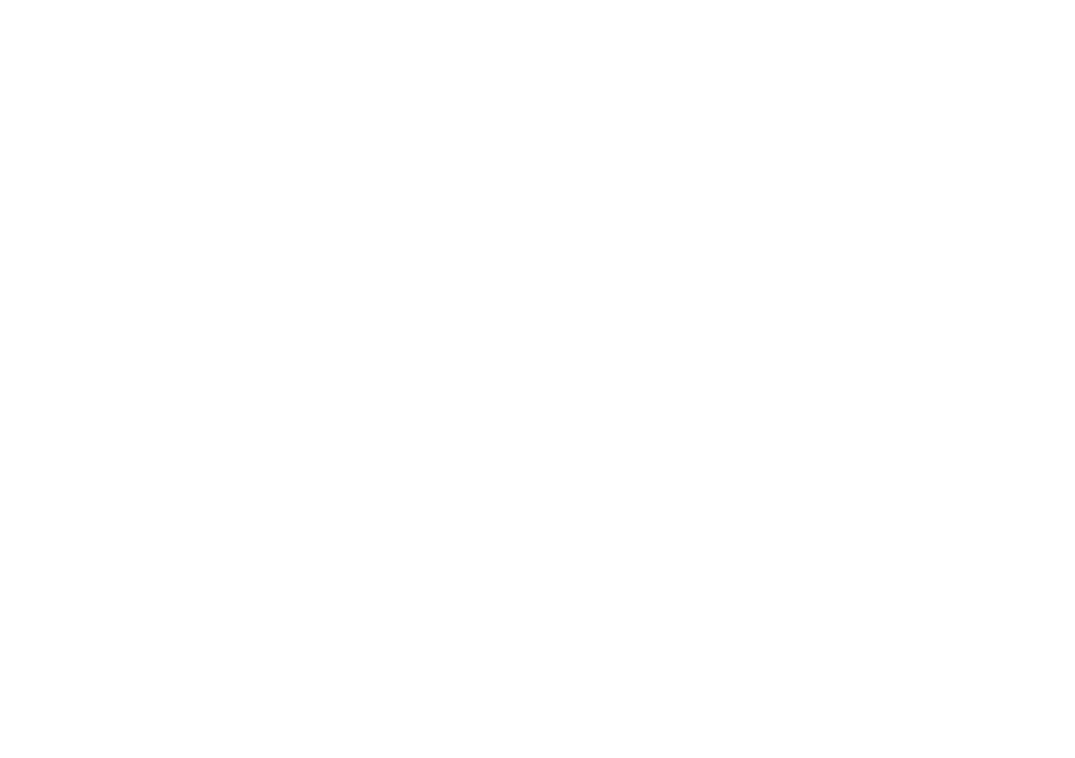
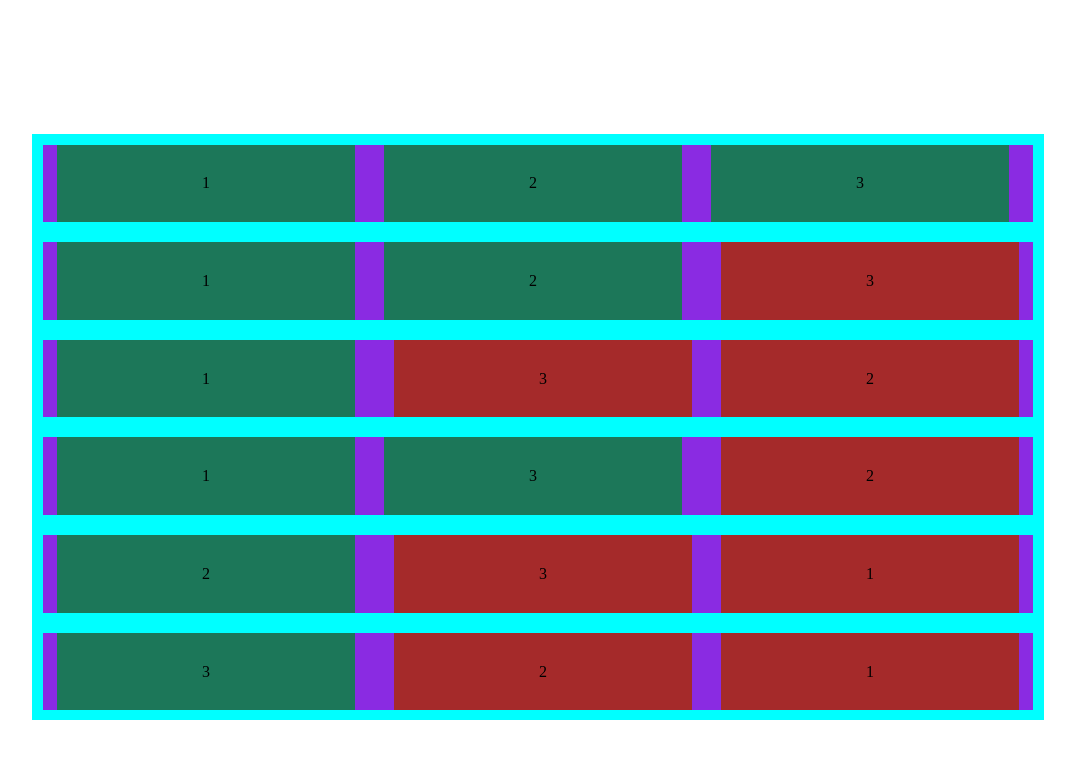
Before and after one commit to Paskanas/3_3-float_types, a website: page index.html in a window 1280 px wide. Shown: the whole page, without its empty margins (102-1177 px from the left). Drawn offline with Linux system fonts and the light colour scheme.

Commit message:
Finished exercise

```diff
--- a/index.html
+++ b/index.html
@@ -5,12 +5,84 @@
     <meta http-equiv="X-UA-Compatible" content="IE=edge" />
     <meta name="viewport" content="width=device-width, initial-scale=1.0" />
     <title>Floats</title>
+    <style>
+      div.leftBig {
+        float: left;
+        width: 98%;
+        background-color: blueviolet;
+        margin: 1%;
+      }
+
+      div.leftSmall {
+        float: left;
+        width: 30%;
+        background-color: rgb(28, 119, 89);
+        margin-left: 1.5%;
+        margin-right: 1.5%;
+        padding-top: 3%;
+        padding-bottom: 3%;
+        text-align: center;
+      }
+
+      div.rightSmall {
+        float: right;
+        width: 30%;
+        background-color: brown;
+        margin-left: 1.5%;
+        margin-right: 1.5%;
+        padding-top: 3%;
+        padding-bottom: 3%;
+        text-align: center;
+      }
+    </style>
   </head>
   <body>
-    <main style="display: inline-block">
-      <div style="float: left; width: 30%"></div>
-      <div style="float: left; width: 30%"></div>
-      <div style="float: left; width: 30%"></div>
+    <main
+      style="
+        display: inline-block;
+        background-color: aqua;
+        margin-left: 10%;
+        margin-right: 10%;
+        margin-top: 10%;
+        width: 80%;
+      "
+    >
+      <!-- left left left  -->
+      <div class="leftBig">
+        <div class="leftSmall">1</div>
+        <div class="leftSmall">2</div>
+        <div class="leftSmall">3</div>
+      </div>
+      <!-- left left right  -->
+      <div class="leftBig">
+        <div class="leftSmall">1</div>
+        <div class="leftSmall">2</div>
+        <div class="rightSmall">3</div>
+      </div>
+      <!-- left right right  -->
+      <div class="leftBig">
+        <div class="leftSmall">1</div>
+        <div class="rightSmall">2</div>
+        <div class="rightSmall">3</div>
+      </div>
+      <!-- left right left  -->
+      <div class="leftBig">
+        <div class="leftSmall">1</div>
+        <div class="rightSmall">2</div>
+        <div class="leftSmall">3</div>
+      </div>
+      <!-- right left right  -->
+      <div class="leftBig">
+        <div class="rightSmall">1</div>
+        <div class="leftSmall">2</div>
+        <div class="rightSmall">3</div>
+      </div>
+      <!-- right right left  -->
+      <div class="leftBig">
+        <div class="rightSmall">1</div>
+        <div class="rightSmall">2</div>
+        <div class="leftSmall">3</div>
+      </div>
     </main>
   </body>
 </html>
```
